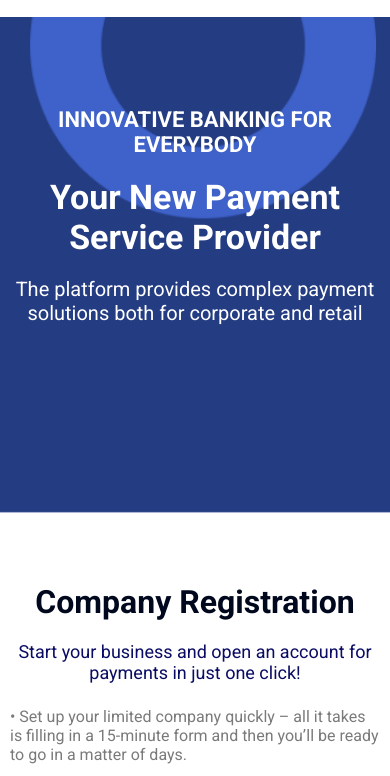
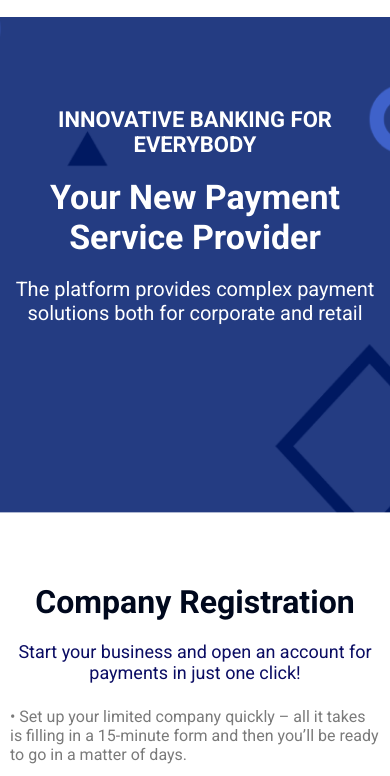
Before and after one commit to dengagaga/Euro.github.io, a plain HTML site: page index.html in a window 390 px wide. Shown: the part 64-840 px from the top of the page. Drawn offline with Linux system fonts and the light colour scheme.

Commit message:
Update style.css

```diff
--- a/style.css
+++ b/style.css
@@ -843,3 +843,8 @@ body {
 }
 
 }
+@media(max-width: 450px) {
+    .Payment {
+        background-image: url(./img/fon2.png);
+    }
+ }
```
